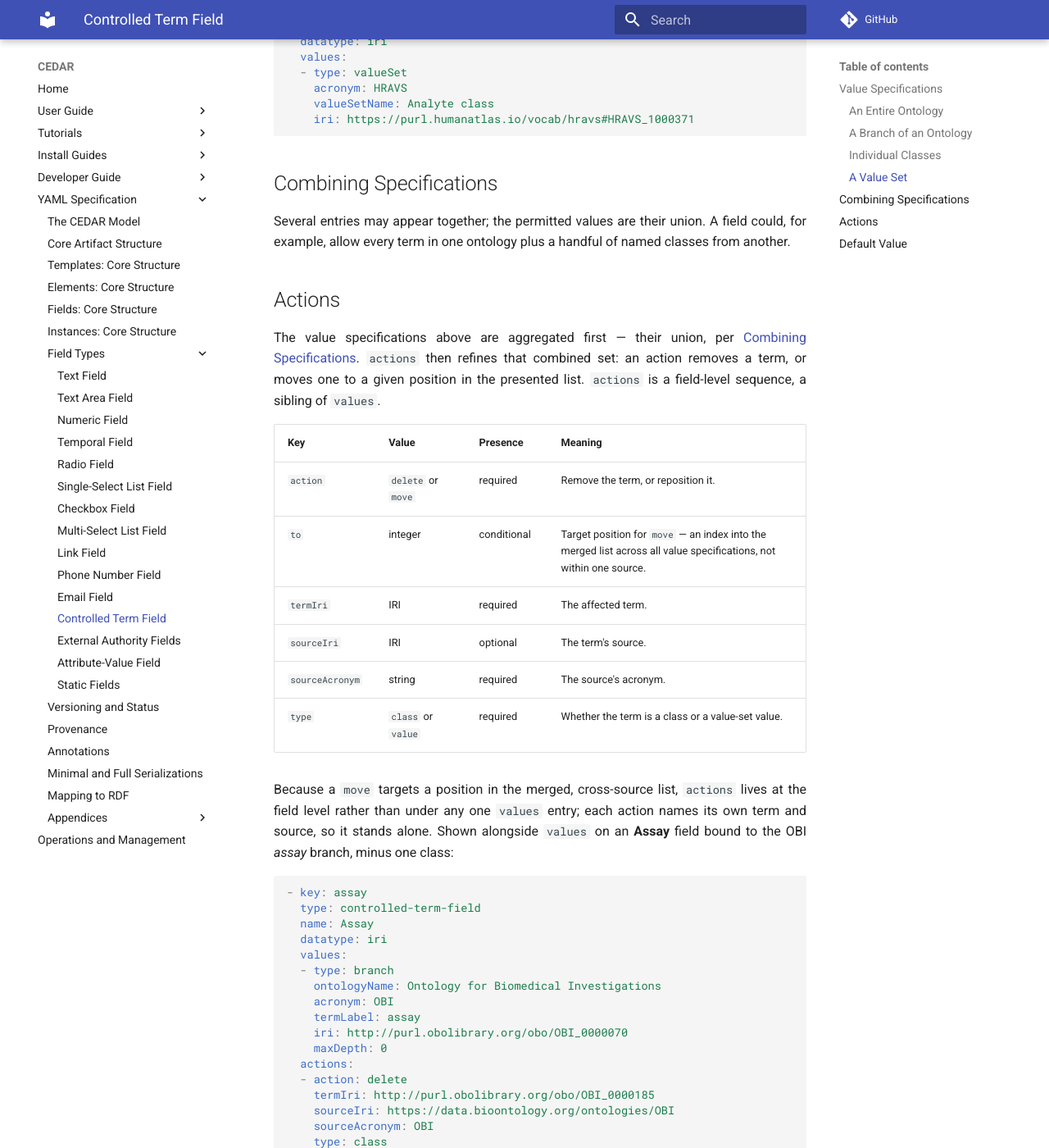
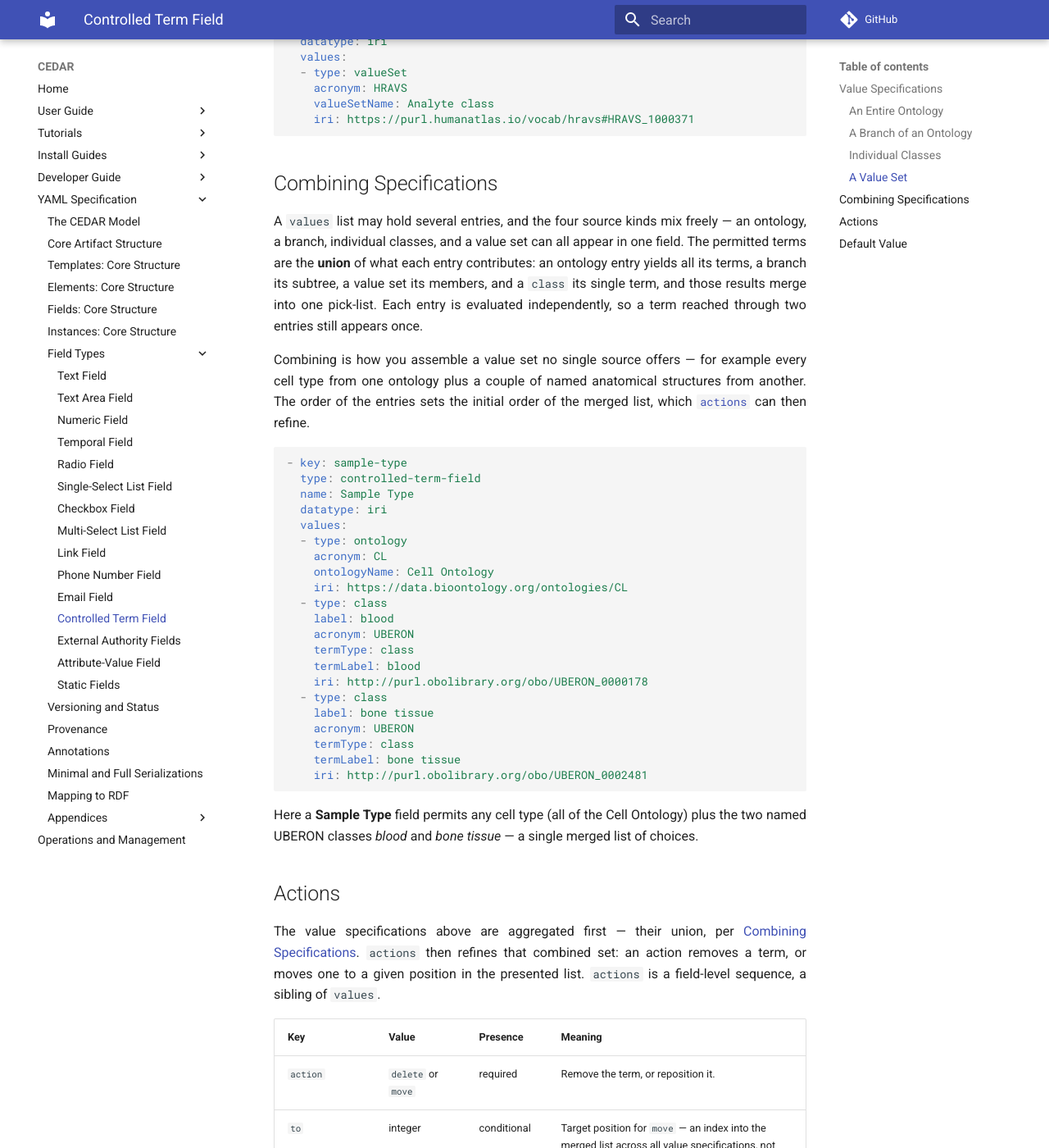
Before and after one commit to metadatacenter/cedar-mkdocs, an MkDocs documentation site: the page built from docs/yaml-spec/field-types/controlled-term-field.md, in a window 1280 px wide and 1400 px high, scrolled down 3411 px. Shown: the whole window at 82% size. Built offline with MkDocs 1.6.1 and Material for MkDocs 9.7.7, drawn with Linux system fonts in a browser that asks for light colours; comment, search, counter and statistics services are not loaded.

Commit message:
YAML spec: expand Combining Specifications with a worked mixed example
Was two terse sentences. Now explains the union semantics across the four source
kinds, dedup, and initial ordering (which actions refines), with a Sample Type
example combining all of CL plus two named UBERON classes.

Co-Authored-By: Claude Opus 4.8 <noreply@anthropic.com>

````diff
--- a/docs/yaml-spec/field-types/controlled-term-field.md
+++ b/docs/yaml-spec/field-types/controlled-term-field.md
@@ -138,8 +138,43 @@ class* value set from HRAVS.
 
 ## Combining Specifications
 
-Several entries may appear together; the permitted values are their union. A field could, for
-example, allow every term in one ontology plus a handful of named classes from another.
+A `values` list may hold several entries, and the four source kinds mix freely — an ontology, a
+branch, individual classes, and a value set can all appear in one field. The permitted terms are the
+**union** of what each entry contributes: an ontology entry yields all its terms, a branch its
+subtree, a value set its members, and a `class` its single term, and those results merge into one
+pick-list. Each entry is evaluated independently, so a term reached through two entries still appears
+once.
+
+Combining is how you assemble a value set no single source offers — for example every cell type from
+one ontology plus a couple of named anatomical structures from another. The order of the entries sets
+the initial order of the merged list, which [`actions`](#actions) can then refine.
+
+```yaml
+- key: sample-type
+  type: controlled-term-field
+  name: Sample Type
+  datatype: iri
+  values:
+  - type: ontology
+    acronym: CL
+    ontologyName: Cell Ontology
+    iri: https://data.bioontology.org/ontologies/CL
+  - type: class
+    label: blood
+    acronym: UBERON
+    termType: class
+    termLabel: blood
+    iri: http://purl.obolibrary.org/obo/UBERON_0000178
+  - type: class
+    label: bone tissue
+    acronym: UBERON
+    termType: class
+    termLabel: bone tissue
+    iri: http://purl.obolibrary.org/obo/UBERON_0002481
+```
+
+Here a **Sample Type** field permits any cell type (all of the Cell Ontology) plus the two named
+UBERON classes *blood* and *bone tissue* — a single merged list of choices.
 
 ## Actions
 
````
